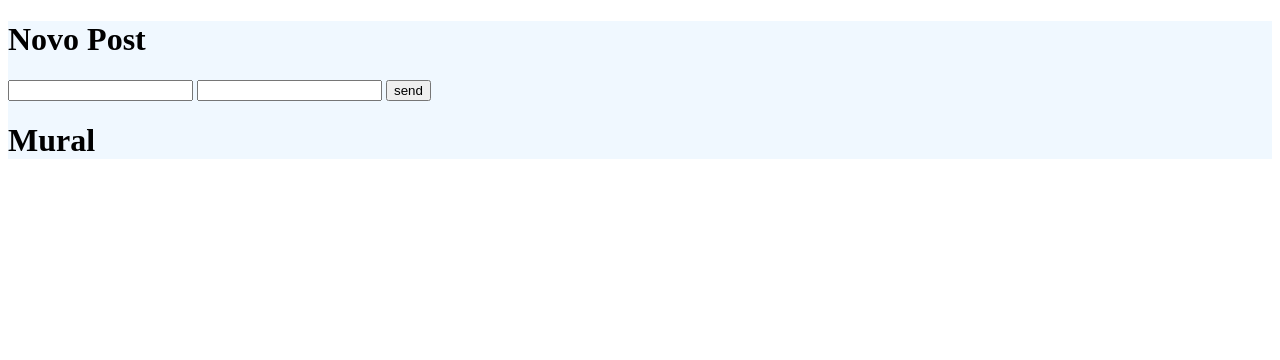
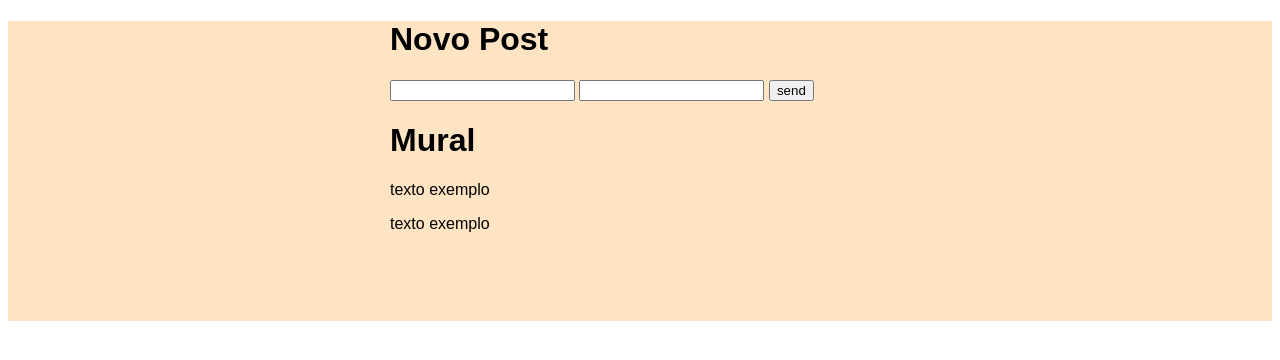
Before and after one commit to Davisilvas/mural-de-avisos, a plain HTML site: page client/index.html in a window 1280 px wide. Drawn offline with Linux system fonts and the light colour scheme.

Commit message:
tentando

```diff
--- a/client/index.html
+++ b/client/index.html
@@ -7,23 +7,23 @@
     <link href="./styles/style.css" rel="stylesheet" type="text/css">
     <title>Mural de avisos</title>
 </head>
-<body>
+<body onload="carregado()">
     <div id="container">
+        <header class="header">
+            <h1>Novo Post</h1>
 
-        <h1>Novo Post</h1>
+            <input type="text" name="Title" id="title">
+            <input type="text" name="Description" id="description">
+            <input type="submit" value="send" id="submit" oninput="attTilte()">
+        </header>
 
-        <input type="text" name="Title" id="title">
-        <input type="text" name="Description" id="description">
-        <input type="submit" value="send" id="submit">
-
-        <h1>Mural</h1>
-
-        <div id="mural">
-            <p id="titleMural"></p>
+        <div id="mural" class="mural">
+            <h1>Mural</h1>
+            <p id="titleMural">texto exemplo</p>
         </div>
 
-        <div id="muralD">
-            <p id="descriptionMural"></p>
+        <div id="muralD" class="mural">
+            <p id="descriptionMural">texto exemplo</p>
         </div>
 
     </div>
--- a/client/script.js
+++ b/client/script.js
@@ -1 +1,33 @@
-console.log("linkado")
+// let title = window.document.getElementById("title");
+// let description = window.document.getElementById("description");
+
+
+// // tMural = titulo do dMural
+// // dMural = descrição do mural
+
+// let tMural = window.document.getElementById("titleMural");
+// let dMural = window.document.getElementById("descriptionMural");
+
+// tMural = title.innerHTML
+
+
+function carregado(){
+    let titulo = localStorage.getItem("title");
+    let descricao = localStorage.getItem("description");
+
+    let title = document.getElementById("title");
+    let description = document.getElementById("description");
+
+    // title.innerHTML = titulo;
+    // description.innerHTML = descricao
+}
+
+function attTilte(element){
+    let valor = element.value;
+    console.log(valor);
+
+    let titulo = localStorage.getItem("titleMural");
+    titulo.innerHTML = valor;
+
+    localStorage.setItem("titleMural", valor);
+}
--- a/client/styles/style.css
+++ b/client/styles/style.css
@@ -1,3 +1,23 @@
+/* # PARA IDS
+. PARA CLASSES */
+
 #container{
-    background-color: aliceblue;
+    background-color: bisque;
+    width:100%;
+    height:300px;
+    font-family: Arial, Helvetica, sans-serif;
 }
+
+.header{
+    position:relative;
+    width:500px;
+    height:auto;
+    margin:auto;
+}
+
+.mural {
+    position:relative;
+    width:500px;
+    height:auto;
+    margin:auto;
+}
```
